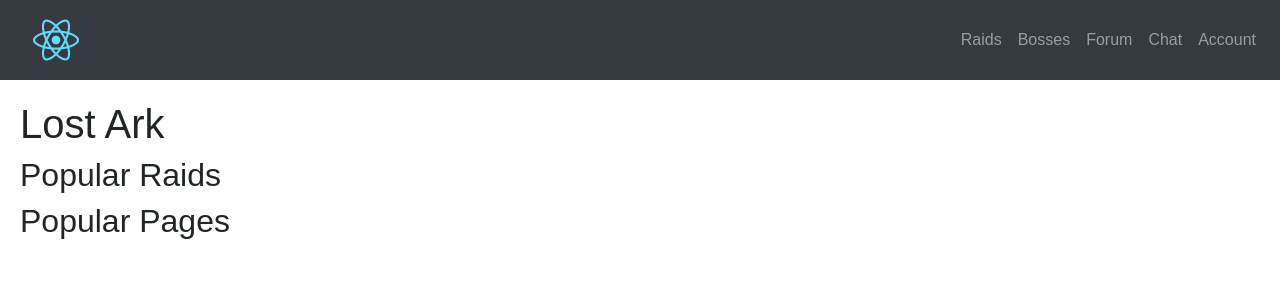
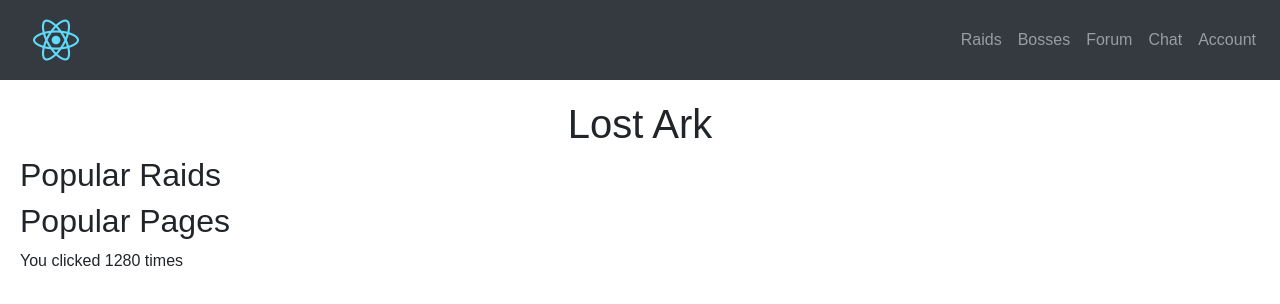
Before and after one commit to Elves00/Ark_Software, a React (Create React App) app in the folder ark/client/: page / in a window 1280 px wide. Shown: the top 304 px of the page. Built offline with nearby package versions, Linux system fonts and the light colour scheme.

Commit message:
Home page
A home page which tracks how wide the screen is using useeffect hook

```diff
--- a/ark/client/src/components/homePage.css
+++ b/ark/client/src/components/homePage.css
@@ -0,0 +1,6 @@
+body {
+    font-family: Arial, Helvetica, sans-serif;
+  }
+h1{
+    text-align: center;
+}
--- a/ark/client/src/components/homePage.js
+++ b/ark/client/src/components/homePage.js
@@ -1,11 +1,35 @@
-import React from "react";
+import "./homePage.css"
+import React, { useEffect, useState } from "react";
 
 export default function HomePage() {
+
+    //The state width and how to set it plus intial condition
+    const [width, setWidth] = useState(window.innerWidth);
+
+
+    //Use effect re-sets the width state every time there is a window event
+   useEffect(()=>{
+       function handleResize(){
+           setWidth(window.innerWidth);
+       }
+       window.addEventListener("resize", handleResize);
+       return () => window.removeEventListener("resize", handleResize);
+
+   },[]);
+
+
     return (
         <div>
             <h1>Lost Ark</h1>
             <h2>Popular Raids</h2>
+
             <h2>Popular Pages</h2>
+
+             {/*Width is the state*/}
+
+            <p>You clicked {width} times</p>
+
+
         </div>
     );
 }
```
